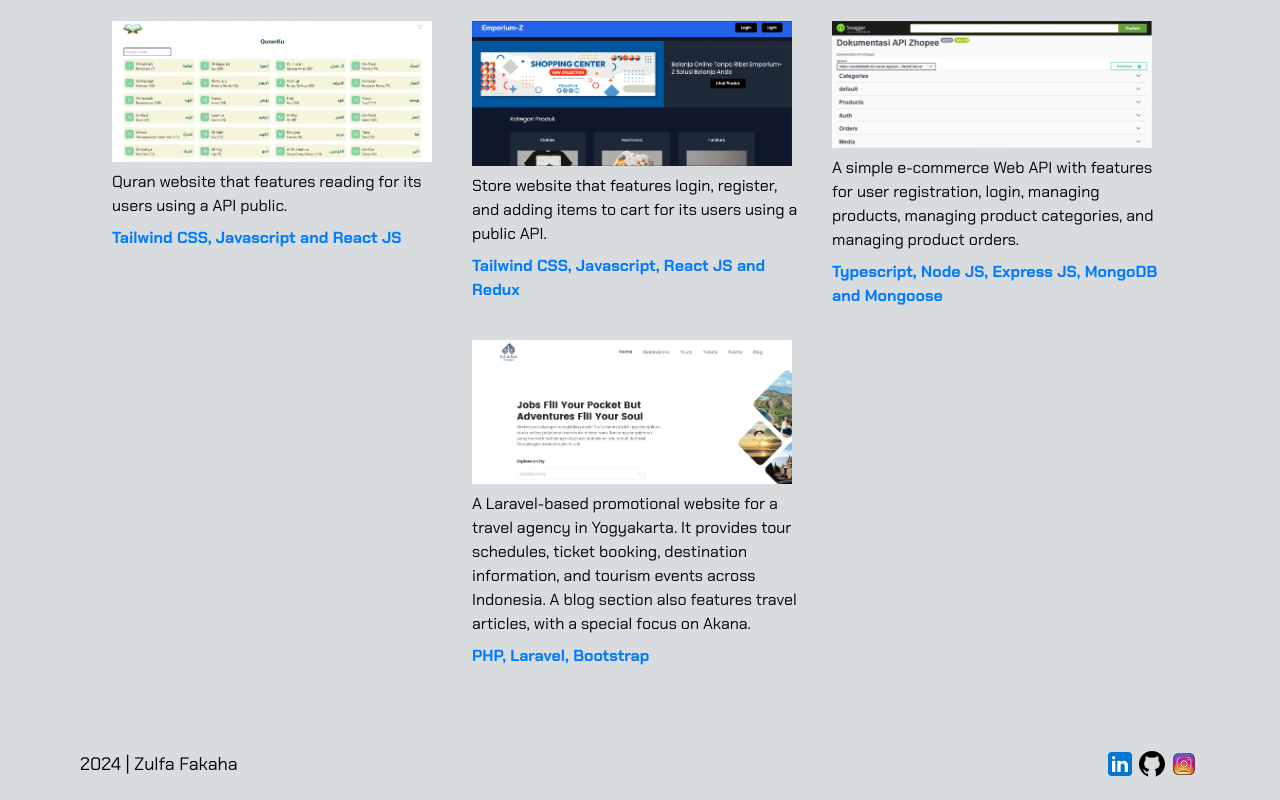
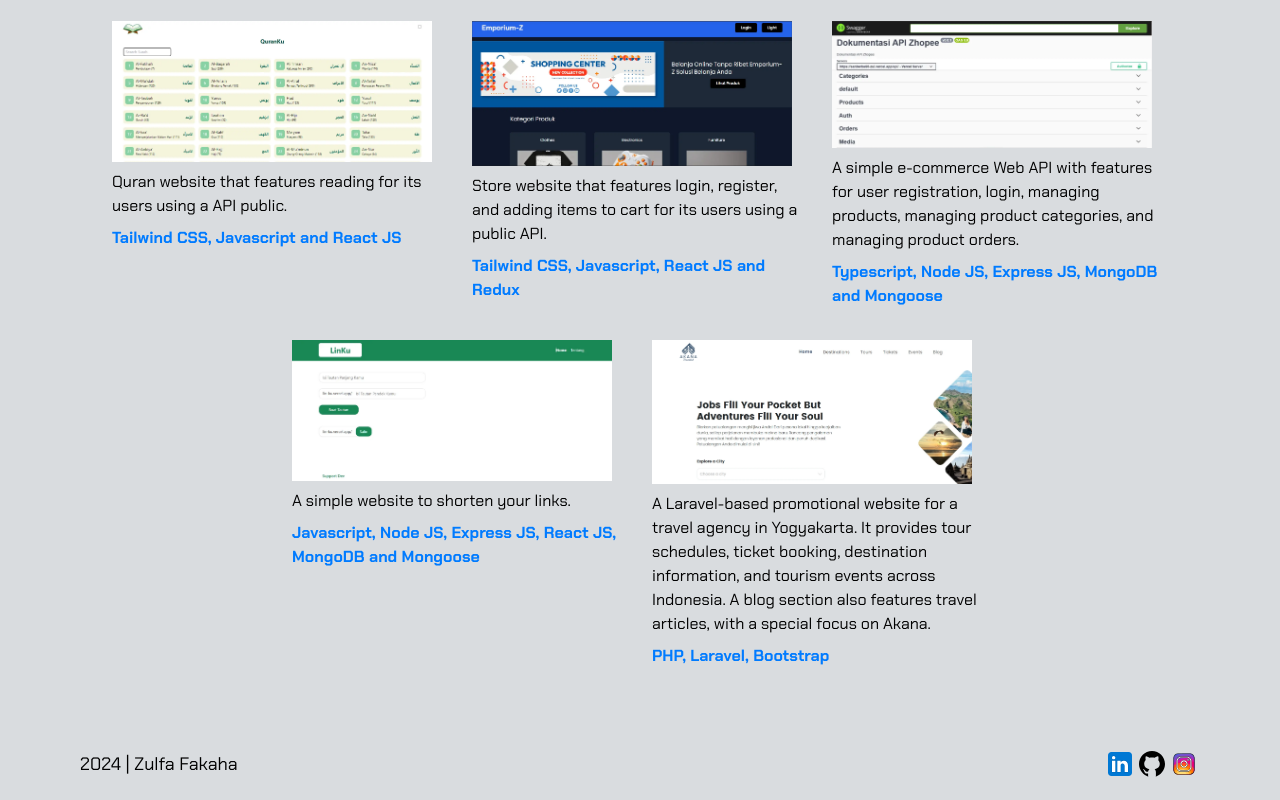
Before and after one commit to fakaha/Personal-Portfolio-Website, a React (Vite) app: page / in a window 1280 px wide. Shown: the part 1145-1945 px from the top of the page. Built offline with nearby package versions, Linux system fonts and the light colour scheme; the HTML template or start-up script is replaced by a standard one.

Commit message:
feat: add linku project

```diff
--- a/src/components/Project.jsx
+++ b/src/components/Project.jsx
@@ -5,6 +5,7 @@ import project3 from "../assets/courseProject.webp";
 import project4 from "../assets/project4.webp";
 import project5 from "../assets/emporium-z.webp";
 import projectapi1 from "../assets/projectapi1.webp";
+import projectlinku from "../assets/linku.webp";
 import projectAkana from "../assets/akana.webp";
 import AOS from "aos";
 import "aos/dist/aos.css"; // You can also use <link> for styles
@@ -164,6 +165,24 @@ const Project = () => {
         >
           <img
             className="w-80 hover:opacity-75 hover:scale-105 duration-300"
+            src={projectlinku}
+            alt=""
+            onClick={() => goto("https://lin-ku.vercel.app/")}
+          />
+          <p className="mt-2">
+            A simple website to shorten your links.
+          </p>
+          <b className="text-[#007bff] mt-2 block">
+            Javascript, Node JS, Express JS, React JS, MongoDB and Mongoose
+          </b>
+        </div>
+
+        <div
+          data-aos="zoom-in-down"
+          className="project-content lg:w-[30%] w-full"
+        >
+          <img
+            className="w-80 hover:opacity-75 hover:scale-105 duration-300"
             src={projectAkana}
             alt=""
             onClick={() => goto("https://akanajawaraindonesia.com/")}
```
Also changed, not shown: src/assets/linku.PNG (added), src/assets/linku.webp (added).
